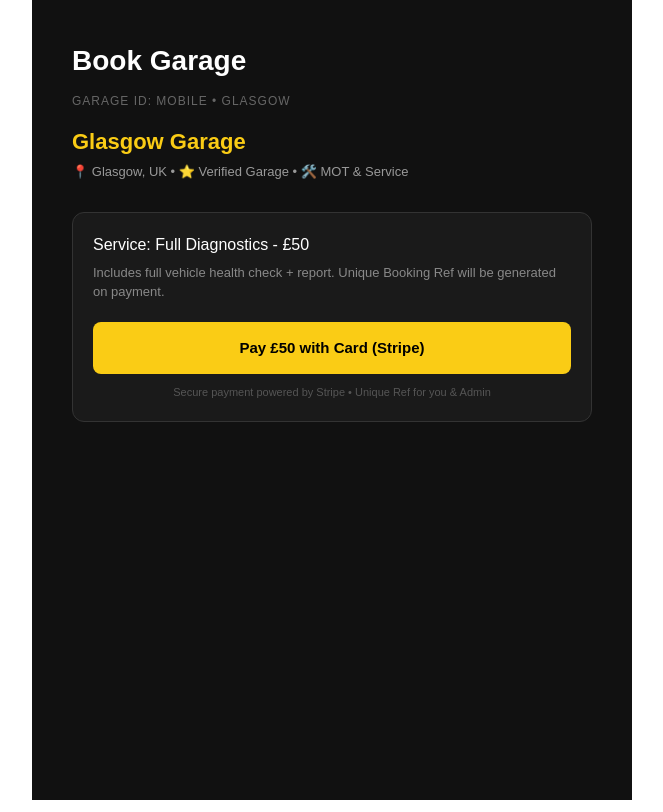
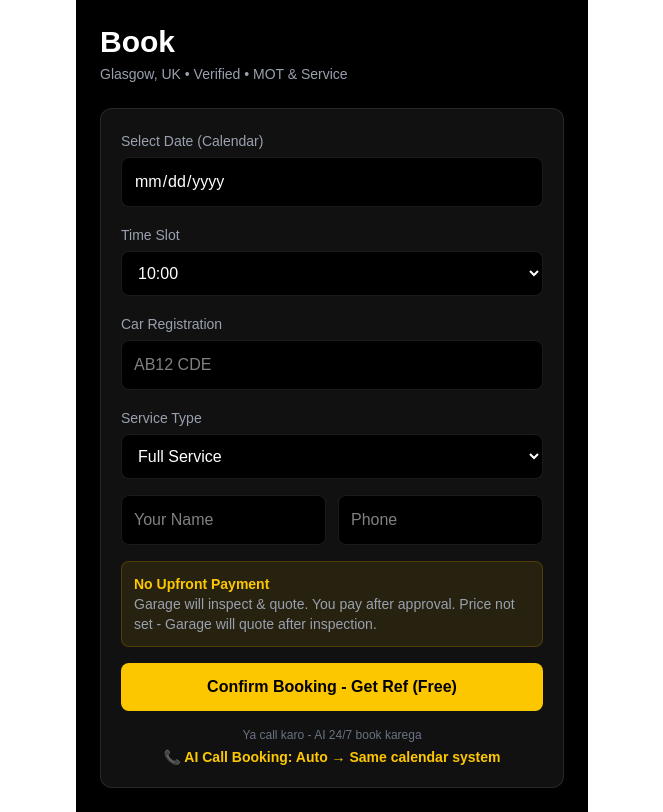
Before and after one commit to ayaan41/ai-garage, a Next.js app: page /book/mobile in a window 1280 px wide. Shown: the whole page, without its empty margins (308-971 px from the left). Built offline with nearby package versions, Linux system fonts and the light colour scheme; no server answers; the database is empty.

Commit message:
fix book page - calendar added, £50 removed, free quote flow

```diff
--- a/src/app/book/[id]/page.tsx
+++ b/src/app/book/[id]/page.tsx
@@ -1,114 +1,99 @@
 "use client";
-import { useEffect, useState } from "react";
-import { useParams } from "next/navigation";
+import { useState, useEffect } from "react";
+import { useParams, useRouter } from "next/navigation";
+import { createClient } from "@supabase/supabase-js";
 
-export default function BookPage() {
-  const params = useParams();
-  const id = params.id as string;
+const supabase = createClient(process.env.NEXT_PUBLIC_SUPABASE_URL!, process.env.NEXT_PUBLIC_SUPABASE_ANON_KEY!);
+
+export default function BookGaragePage() {
+  const { id } = useParams();
+  const router = useRouter();
+  const [garage, setGarage] = useState<any>(null);
+  const [date, setDate] = useState("");
+  const [time, setTime] = useState("10:00");
+  const [carReg, setCarReg] = useState("");
+  const [service, setService] = useState("Full Service");
+  const [name, setName] = useState("");
+  const [phone, setPhone] = useState("");
   const [loading, setLoading] = useState(false);
-  const [garage, setGarage] = useState<any>(null);
-  const [lastBookingRef, setLastBookingRef] = useState("");
 
   useEffect(() => {
-    fetch(`/api/garage/${id}`)
-     .then((r) => r.json())
-     .then((data) => setGarage(data))
-     .catch(() => setGarage({ name: "Glasgow Garage", location: "Glasgow, UK" }));
-
-    const savedRef = localStorage.getItem("lastBookingRef");
-    if (savedRef) setLastBookingRef(savedRef);
+    supabase.from("garages").select("*").eq("id", id).single().then(({data})=>setGarage(data));
   }, [id]);
 
-  const handleCheckout = async () => {
+  const handleBooking = async () => {
+    if (!date ||!carReg ||!name ||!phone) { alert("Date, Car Reg, Name, Phone required"); return; }
     setLoading(true);
-    try {
-      const res = await fetch("/api/checkout", {
-        method: "POST",
-        headers: { "Content-Type": "application/json" },
-        body: JSON.stringify({
-          garageId: id,
-          amount: 50,
-          service: "Full Diagnostics - £50",
-          garageName: garage?.name || "Glasgow Garage",
-        }),
-      });
-      const data = await res.json();
-      if (data.url) {
-        localStorage.setItem("lastBookingRef", data.bookingRef);
-        window.location.href = data.url;
-      } else {
-        alert("Checkout error: " + JSON.stringify(data));
-      }
-    } catch (e: any) {
-      alert("Error: " + e.message);
-    }
+    const bookingRef = `GLA-${Math.floor(100000 + Math.random()*900000)}-${Math.random().toString(36).substring(2,4).toUpperCase()}`;
+
+    const { data, error } = await supabase.from("bookings").insert({
+      booking_ref: bookingRef,
+      garage_id: id,
+      garage_name: garage?.name,
+      service_type: service,
+      service: service,
+      booking_date: date,
+      booking_time: time,
+      car_reg: carReg,
+      vehicle_reg: carReg,
+      customer_name: name,
+      customer_phone: phone,
+      phone: phone,
+      status: "pending_quote", // NO PAYMENT - garage will quote after inspection
+      source: "website_calendar",
+      total_price: null, // Price nahi - garage quote karega
+    }).select().single();
+
     setLoading(false);
+    if (error) { alert(error.message); return; }
+    // Track pe bhejo - Domino's style
+    router.push(`/track/${bookingRef}`);
   };
 
   return (
-    <div
-      style={{
-        padding: "40px",
-        maxWidth: "600px",
-        margin: "0 auto",
-        color: "white",
-        background: "#111",
-        minHeight: "100vh",
-      }}
-    >
-      <h1 style={{ fontSize: "28px", marginBottom: "10px", fontWeight: "bold" }}>Book Garage</h1>
+    <div className="min-h-screen bg-black text-white p-6 max-w-lg mx-auto">
+      <h1 className="text-3xl font-bold">Book {garage?.name}</h1>
+      <p className="text-gray-400 text-sm mt-1">{garage?.address || "Glasgow, UK"} • Verified • MOT & Service</p>
 
-      <p style={{ fontSize: "12px", color: "#666", letterSpacing: "1px" }}>
-        GARAGE ID: {id.slice(0, 8).toUpperCase()} • GLASGOW
-      </p>
+      <div className="mt-6 bg-[#111] border border-white/10 rounded-xl p-5 space-y-4">
+        <div>
+          <label className="text-sm text-gray-400">Select Date (Calendar)</label>
+          <input type="date" value={date} onChange={e=>setDate(e.target.value)} className="w-full mt-1 bg-black border border-white/10 rounded-lg p-3" min={new Date().toISOString().split('T')[0]} />
+        </div>
+        <div>
+          <label className="text-sm text-gray-400">Time Slot</label>
+          <select value={time} onChange={e=>setTime(e.target.value)} className="w-full mt-1 bg-black border border-white/10 rounded-lg p-3">
+            <option>09:00</option><option>10:00</option><option>11:00</option><option>12:00</option><option>13:00</option><option>14:00</option><option>15:00</option><option>16:00</option><option>17:00</option>
+          </select>
+        </div>
+        <div>
+          <label className="text-sm text-gray-400">Car Registration</label>
+          <input value={carReg} onChange={e=>setCarReg(e.target.value.toUpperCase())} placeholder="AB12 CDE" className="w-full mt-1 bg-black border border-white/10 rounded-lg p-3" />
+        </div>
+        <div>
+          <label className="text-sm text-gray-400">Service Type</label>
+          <select value={service} onChange={e=>setService(e.target.value)} className="w-full mt-1 bg-black border border-white/10 rounded-lg p-3">
+            <option>Full Service</option><option>MOT</option><option>Brake Check</option><option>Full Diagnostics</option><option>Oil Change</option>
+          </select>
+        </div>
+        <div className="grid grid-cols-2 gap-3">
+          <input value={name} onChange={e=>setName(e.target.value)} placeholder="Your Name" className="bg-black border border-white/10 rounded-lg p-3" />
+          <input value={phone} onChange={e=>setPhone(e.target.value)} placeholder="Phone" className="bg-black border border-white/10 rounded-lg p-3" />
+        </div>
 
-      <p style={{ marginTop: "15px", fontWeight: "bold", color: "#facc15", fontSize: "22px" }}>
-        {garage?.name || "Glasgow Garage"}
-      </p>
-      <p style={{ fontSize: "13px", color: "#999", marginTop: "4px" }}>
-        📍 Glasgow, UK • ⭐ Verified Garage • 🛠️ MOT & Service
-      </p>
+        <div className="bg-yellow-500/10 border border-yellow-500/20 rounded-lg p-3 text-sm">
+          <p className="text-yellow-400 font-semibold">No Upfront Payment</p>
+          <p className="text-gray-400">Garage will inspect & quote. You pay after approval. Price not set - Garage will quote after inspection.</p>
+        </div>
 
-      {lastBookingRef && (
-        <p style={{ fontSize: "12px", color: "#888", marginTop: "10px", padding: "8px", background: "#222", borderRadius: "6px" }}>
-          Last Booking: <span style={{ color: "#facc15" }}>{lastBookingRef}</span>
-        </p>
-      )}
+        <button onClick={handleBooking} disabled={loading} className="w-full bg-yellow-400 text-black font-bold py-3 rounded-lg hover:bg-yellow-300 disabled:opacity-50">
+          {loading? "Booking..." : "Confirm Booking - Get Ref (Free)"}
+        </button>
 
-      <div
-        style={{
-          marginTop: "30px",
-          padding: "20px",
-          border: "1px solid #333",
-          borderRadius: "12px",
-          background: "#1a1a1a",
-        }}
-      >
-        <h3 style={{ fontSize: "16px" }}>Service: Full Diagnostics - £50</h3>
-        <p style={{ fontSize: "13px", color: "#888", marginTop: "6px" }}>
-          Includes full vehicle health check + report. Unique Booking Ref will be generated on payment.
-        </p>
-        <button
-          onClick={handleCheckout}
-          disabled={loading}
-          style={{
-            marginTop: "20px",
-            width: "100%",
-            padding: "15px",
-            background: "#facc15",
-            color: "black",
-            fontWeight: "bold",
-            borderRadius: "8px",
-            cursor: "pointer",
-            border: "none",
-            fontSize: "15px",
-          }}
-        >
-          {loading? "Generating Booking Ref..." : "Pay £50 with Card (Stripe)"}
-        </button>
-        <p style={{ fontSize: "11px", color: "#555", marginTop: "10px", textAlign: "center" }}>
-          Secure payment powered by Stripe • Unique Ref for you & Admin
-        </p>
+        <div className="text-center">
+          <p className="text-xs text-gray-500">Ya call karo - AI 24/7 book karega</p>
+          <p className="text-sm font-bold text-yellow-400 mt-1">📞 AI Call Booking: {garage?.phone || "Auto"} → Same calendar system</p>
+        </div>
       </div>
     </div>
   );
```
